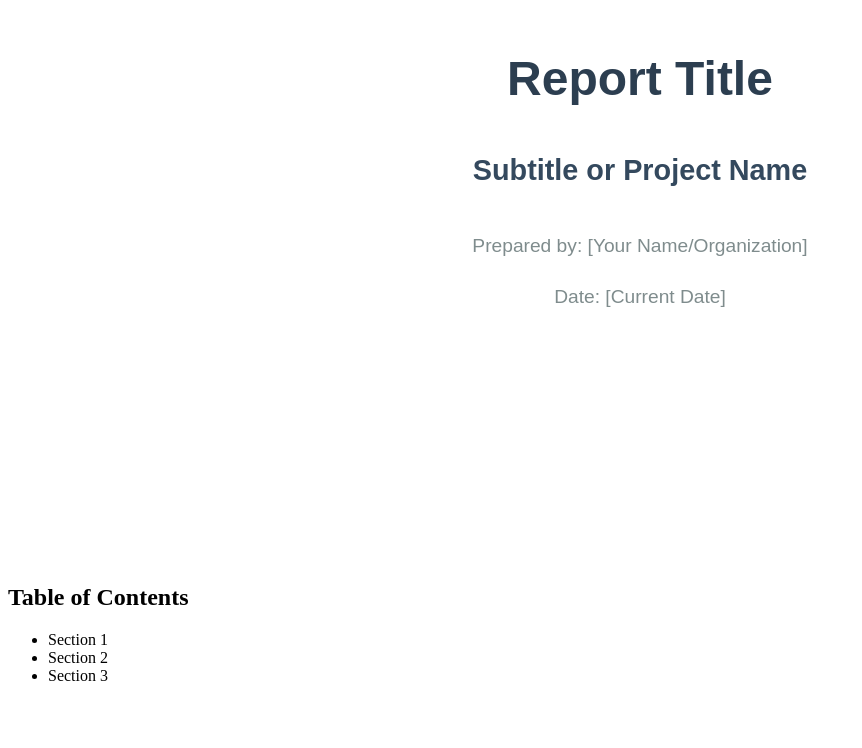
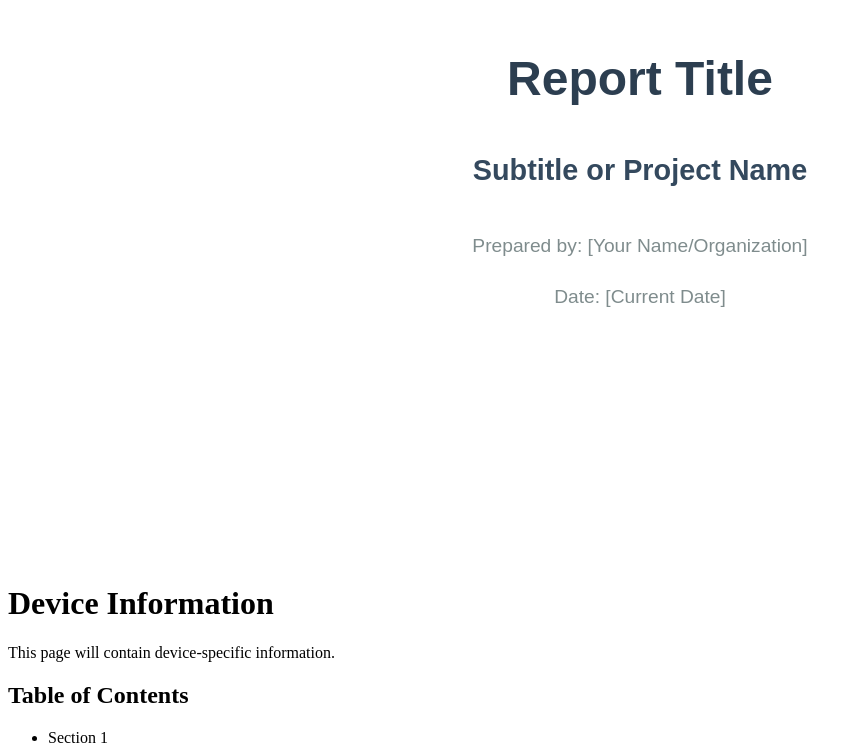
Before and after one commit to LiJieSu0/Fit4Launch_Report, a React (Create React App) app in the folder report-generator-app/: page / in a window 1280 px wide. Shown: the part 204-952 px from the top of the page, without its empty margins (0-862 px from the left). Before the commit the page ends 905 px from the top, so only its background shows below. Built offline with nearby package versions, Linux system fonts and the light colour scheme.

Commit message:
add page break and deviceInfoPage

```diff
--- a/report-generator-app/src/App.js
+++ b/report-generator-app/src/App.js
@@ -1,14 +1,14 @@
 import CoverPage from './CommonPage/CoverPage';
 import ContentsIndexPage from './CommonPage/ContentsIndexPage';
 import './StyleScript/Restricted_Report_Style.css';
-
+import DeviceInfoPage from './CommonPage/DeviceInfoPage';
 function App() {
   return (
     <div className="App">
       <CoverPage />
-      <div className="restricted-report-content">
-        <ContentsIndexPage />
-      </div>
+      <DeviceInfoPage/>
+      <ContentsIndexPage />
+
     </div>
   );
 }
--- /dev/null
+++ b/report-generator-app/src/CommonPage/DeviceInfoPage.js
@@ -0,0 +1,13 @@
+import React from 'react';
+import '../StyleScript/Restricted_Report_Style.css';
+
+const DeviceInfoPage = () => {
+    return (
+        <div className="page-content">
+            <h1>Device Information</h1>
+            <p>This page will contain device-specific information.</p>
+        </div>
+    );
+};
+
+export default DeviceInfoPage;
--- a/report-generator-app/src/StyleScript/Restricted_Report_Style.css
+++ b/report-generator-app/src/StyleScript/Restricted_Report_Style.css
@@ -48,6 +48,8 @@
     padding-bottom: 0.8in; /* Space for footer */
     padding-left: 1in; /* Apply left margin as padding */
     padding-right: 1in; /* Apply right margin as padding */
+    page-break-after: always;
+
   }
 
   /* Ensure content breaks correctly across pages */
@@ -84,4 +86,7 @@
   .no-print {
     display: none !important;
   }
+  .page-break{
+    page-break-after: always;
+  }
 }
```
